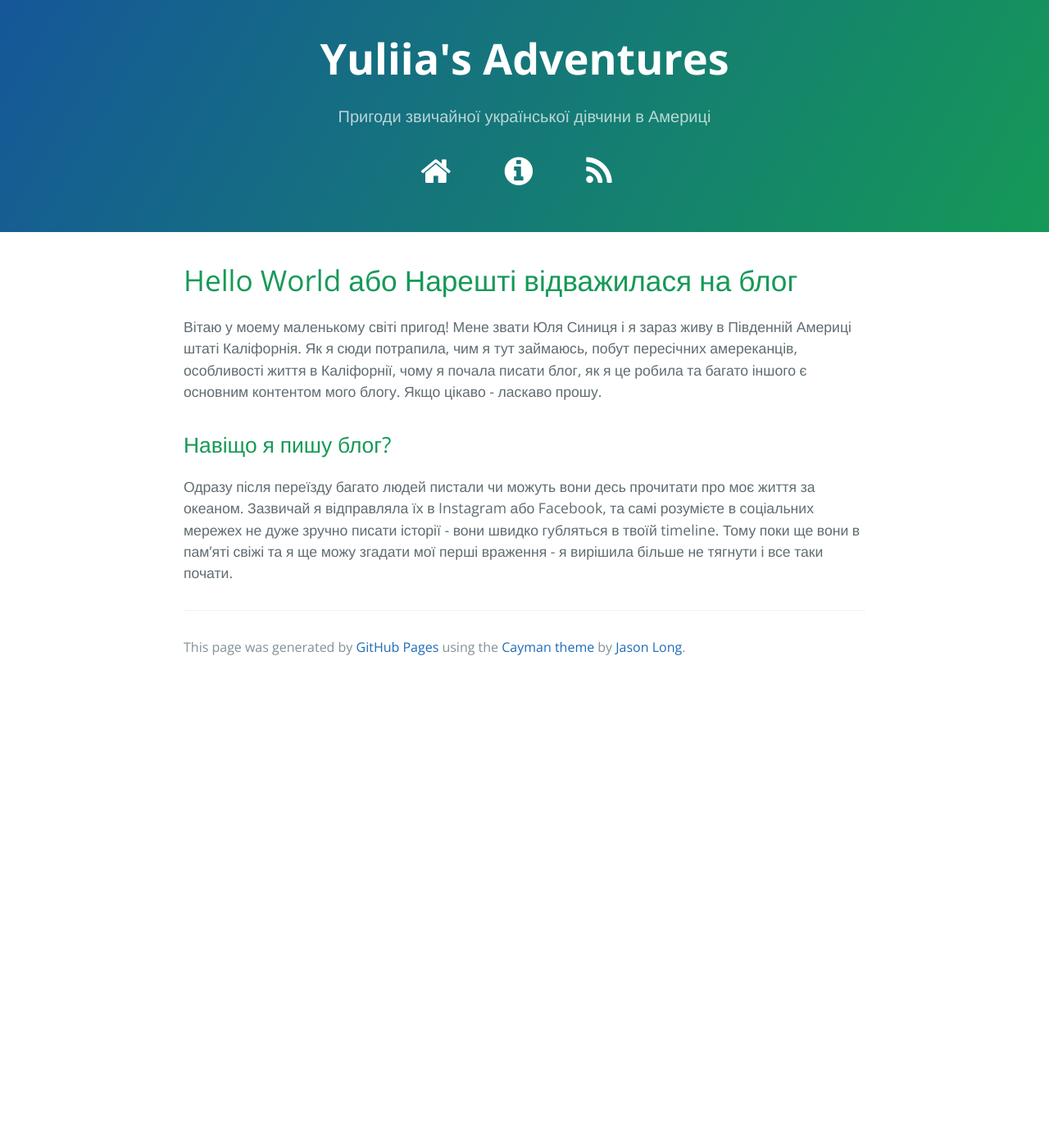
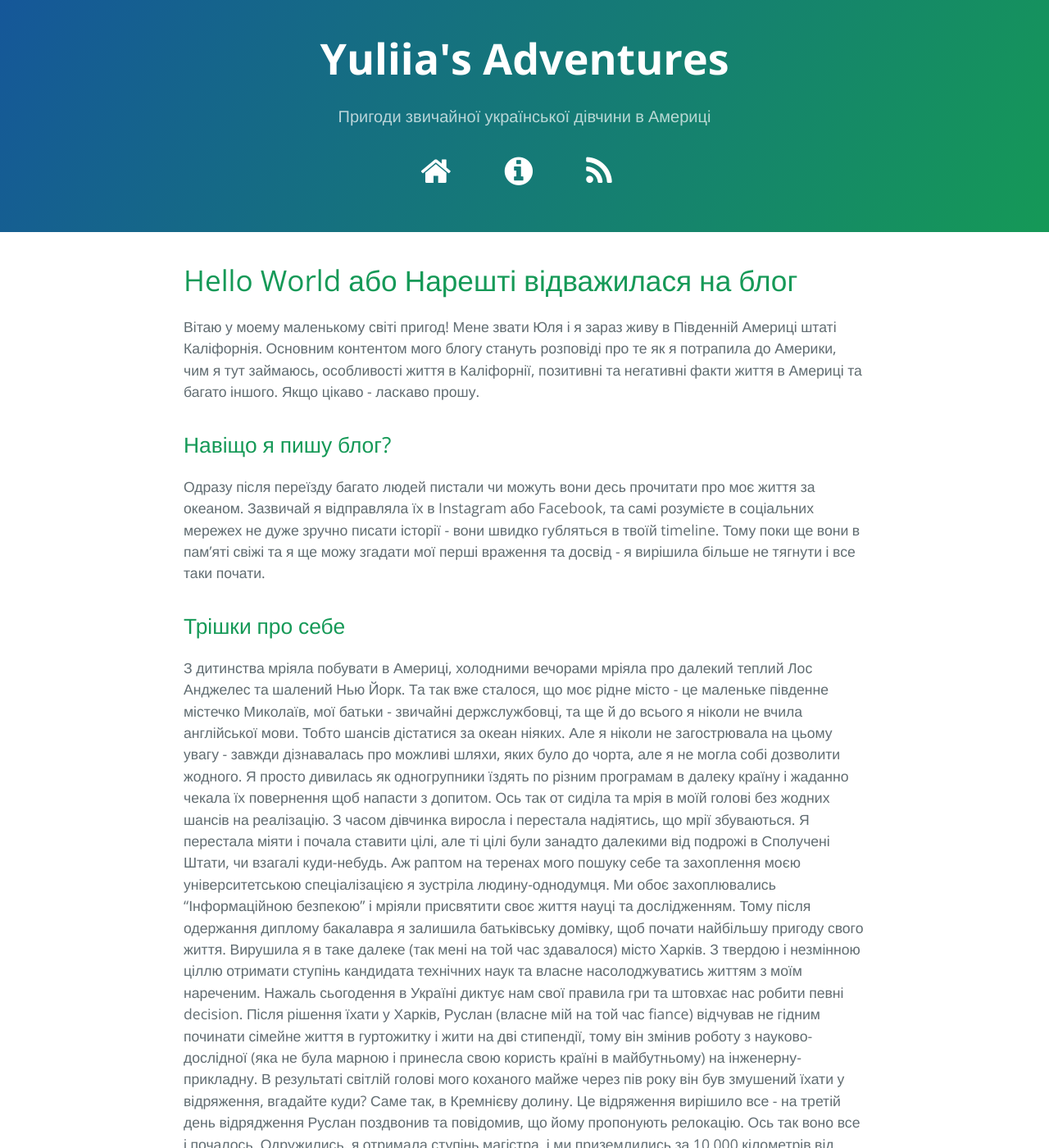
Before and after one commit to LizMars/LizMars.github.io, a Jekyll site: the page built from _posts/2015-10-04-hello-world.md, in a window 1280 px wide and 1400 px high. Shown: the whole window at 82% size. Built offline with Jekyll 4.4.1, drawn with Linux system fonts in a browser that asks for light colours; nearby versions of some CDN libraries; some of the changed text lies outside the part shown.

Commit message:
new story

```diff
--- a/_posts/2015-10-04-hello-world.md
+++ b/_posts/2015-10-04-hello-world.md
@@ -5,11 +5,7 @@ tags:
   - blog
 ---
 
-Вітаю у моему маленькому світі пригод! Мене звати Юля Синиця і я зараз живу в
-Південній Америці штаті Каліфорнія. Як я сюди потрапила, чим я тут займаюсь,
-побут пересічних амереканців, особливості життя в Каліфорнії, чому я почала
-писати блог, як я це робила та багато іншого є основним контентом мого блогу.
-Якщо цікаво - ласкаво прошу.
+Вітаю у моему маленькому світі пригод! Мене звати Юля і я зараз живу в Південній Америці штаті Каліфорнія. Основним контентом мого блогу стануть розповіді про те як я потрапила до Америки, чим я тут займаюсь, особливості життя в Каліфорнії, позитивні та негативні факти життя в Америці та багато іншого. Якщо цікаво - ласкаво прошу.
 
 Навіщо я пишу блог?
 -------------------
@@ -18,5 +14,10 @@ tags:
 моє життя за океаном. Зазвичай я відправляла їх в Instagram або Facebook, та
 самі розумієте в соціальних мережех не дуже зручно писати історії - вони
 швидко губляться в твоїй timeline. Тому поки ще вони в пам'яті свіжі та я ще
-можу згадати мої перші враження - я вирішила більше не тягнути і все таки
+можу згадати мої перші враження та досвід - я вирішила більше не тягнути і все таки
 почати.
+
+## Трішки про себе
+З дитинства мріяла побувати в Америці, холодними вечорами мріяла про далекий теплий Лос Анджелес та шалений Нью Йорк. Та так вже сталося, що моє рідне місто - це маленьке південне містечко Миколаїв, мої батьки - звичайні держслужбовці, та ще й до всього я ніколи не вчила англійської мови. Тобто шансів дістатися за океан ніяких. Але я ніколи не загострювала на цьому увагу - завжди дізнавалась про можливі шляхи, яких було до чорта, але я не могла собі дозволити жодного. Я просто дивилась як одногрупники їздять по різним програмам в далеку країну і жаданно чекала їх повернення щоб напасти з допитом. Ось так от сиділа та мрія в моїй голові без жодних шансів на реалізацію. З часом дівчинка виросла і перестала надіятись, що мрії збуваються. Я перестала міяти і почала ставити цілі, але ті цілі були занадто далекими від подрожі в Сполучені Штати, чи взагалі куди-небудь. Аж раптом на теренах мого пошуку себе та захоплення моєю університетською спеціалізацією я зустріла людину-однодумця. Ми обоє захоплювались "Інформаційною безпекою" і мріяли присвятити своє життя науці та дослідженням. Тому після одержання диплому бакалавра я залишила батьківську домівку, щоб почати найбільшу пригоду свого життя. Вирушила я в таке далеке (так мені на той час здавалося) місто Харків. З твердою і незмінною ціллю отримати ступінь кандидата технічних наук та власне насолоджуватись життям з моїм нареченим.
+Нажаль сьогодення в Україні диктує нам свої правила гри та штовхає нас робити певні decision. Після рішення їхати у Харків, Руслан (власне мій на той час fiance) відчував не гідним починати сімейне життя в гуртожитку і жити на дві стипендії, тому він змінив роботу з науково-дослідної (яка не була марною і принесла свою користь країні в майбутньому) на інженерну-прикладну. В результаті світлій голові мого коханого майже через пів року він був змушений їхати у відряження, вгадайте куди? Саме так, в Кремнієву долину. Це відряження вирішило все - на третій день відрядження Руслан поздвонив та повідомив, що йому пропонують релокацію. Ось так воно все і почалось. Одружились, я отримала ступінь магістра, і ми приземлились за 10 000 кілометрів від рідної землі.
+І ось вам я, в чужій країні, де жодної знайомої людини, знання мови відсутнє, посвідчення водія - відсутнє (це дуже важливо в США чому поясню далі), досвіду роботи немає (але дозвіл на роботу є). Так, точка відліку найпочатковіша, повний нуль. Ось воно - мрія дитинства, рожева мрія, збулась. Що далі? Головне мати план і слідувати йому. Мій план, цілі та шляхи до втілення уього в життя я писатиму в своєму блозі. Вже наступний пост про найперше й найважливіше - мову.
```
